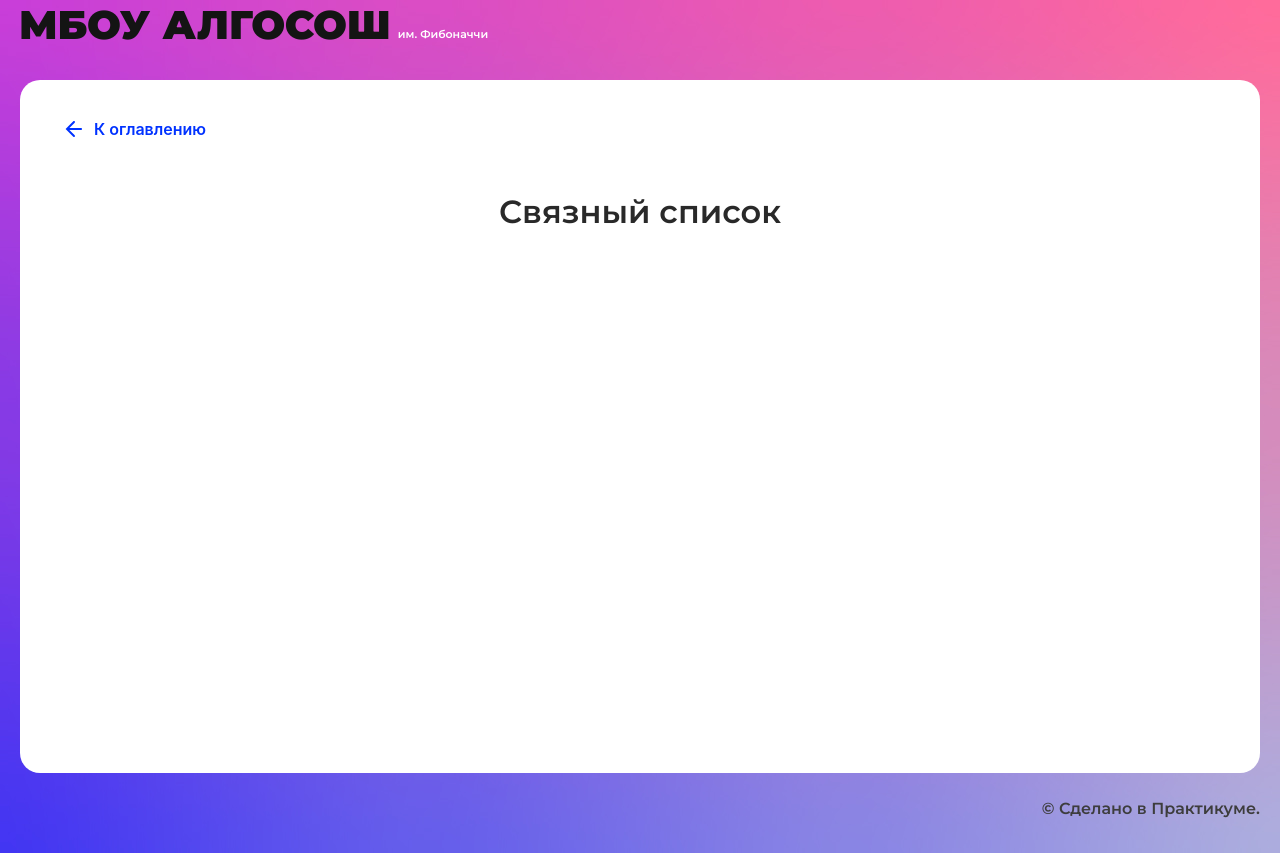
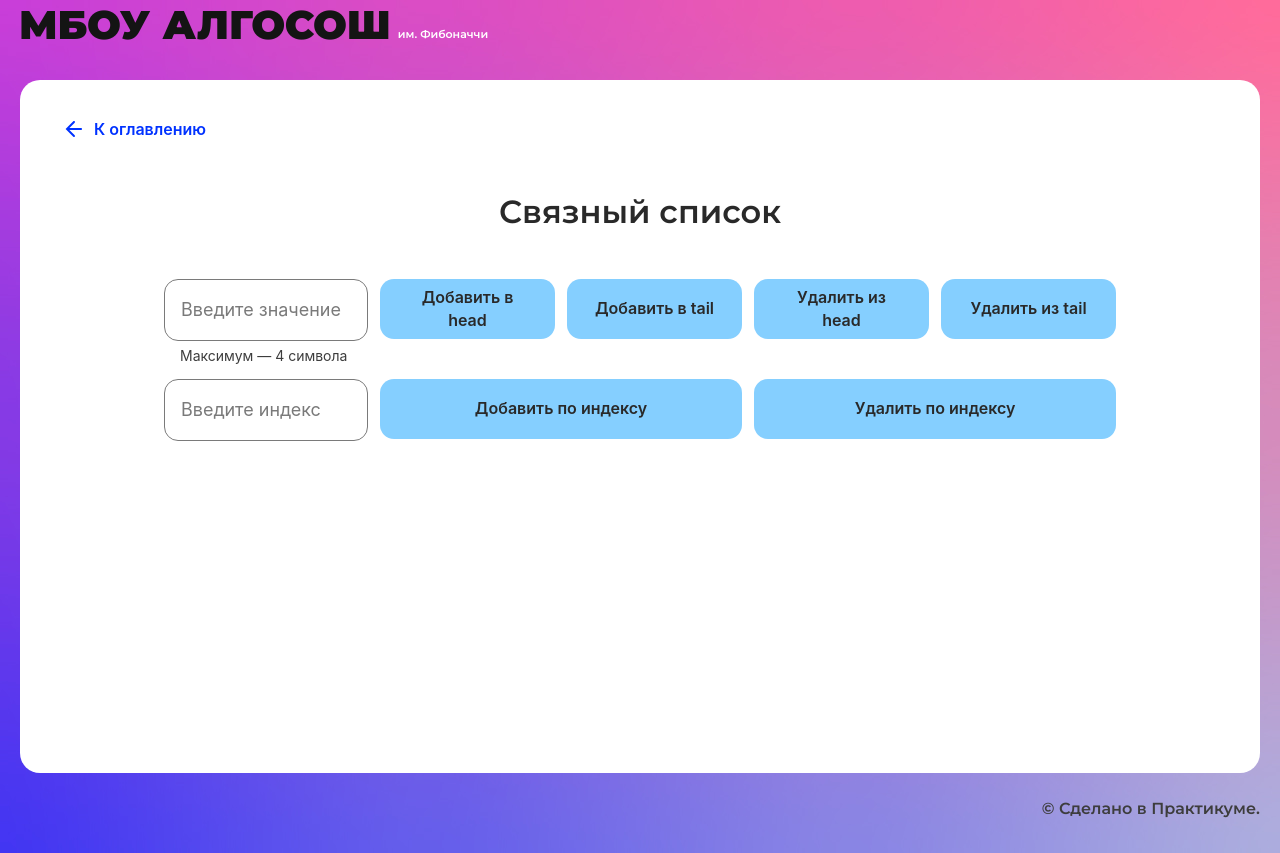
Before and after one commit to lizonkisel/algososh, a React (Create React App) app: page /list in a window 1280 px wide. Built offline with nearby package versions, Linux system fonts and the light colour scheme.

Commit message:
feat: add all form elements for ListPage

```diff
--- /dev/null
+++ b/src/components/list-page/list-page.module.css
@@ -0,0 +1,69 @@
+.form__fieldset {
+    margin: 0;
+    padding: 0;
+
+    display: flex;
+    flex-direction: row;
+    justify-content: center;
+    column-gap: 12px;
+
+    border: none;
+}
+
+.form__fieldset:last-of-type {
+    margin: 12px 0 0 0;
+}
+
+/* .form__fieldset_type_grid {
+    margin: 12px auto 0 auto;
+    display: grid;
+
+    grid-template-columns: minmax(150px, 204px) 362px 362px;
+
+    justify-items: stretch;
+} */
+
+.form__input {
+    max-width: 204px;
+}
+
+.form__button_size_small {
+    width: 175px;
+}
+
+.form__button_size_large {
+    width: 362px;
+}
+
+/* .form__button:last-child {
+    margin: 0 0 0 68px;
+} */
+
+.stackArea {
+    margin: 22px auto 0 auto;
+
+    /* display: flex;
+    flex-direction: row;
+    align-items: center;
+    justify-content: center;
+    column-gap: 16px; */
+
+    max-width: calc(944/1280 * 100vw);
+
+    display: grid;
+    grid-template-columns: repeat(auto-fit, 80px);
+    column-gap: 16px;
+    row-gap: 48px;
+
+    justify-content: center;
+}
+
+.stackArea__stack {
+    display: flex;
+    flex-direction: column;
+    row-gap: 8px;
+}
+
+.stack__top {
+    height: 22px;
+}
--- a/src/components/list-page/list-page.tsx
+++ b/src/components/list-page/list-page.tsx
@@ -1,10 +1,35 @@
 import React from "react";
+import styles from "./list-page.module.css";
+
 import { SolutionLayout } from "../ui/solution-layout/solution-layout";
+import { Input } from "../ui/input/input";
+import { Button } from "../ui/button/button";
+import { Circle } from "../ui/circle/circle";
+
+import { ElementStates } from "../../types/element-states";
 
 export const ListPage: React.FC = () => {
   return (
     <SolutionLayout title="Связный список">
+      <form action="" className={styles.form}>
+        <fieldset className={styles.form__fieldset} id='list_to_head_or_tail'>
+          <Input extraClass={styles.form__input} placeholder='Введите значение' type="text" maxLength={4} isLimitText={true} />
+          <Button extraClass={styles.form__button_size_small} text='Добавить в head' type='button' name='add_to_head'/>
+          <Button extraClass={styles.form__button_size_small} text='Добавить в tail' type='button' name='add_to_tail'/>
+          <Button extraClass={styles.form__button_size_small} text='Удалить из head' type='button' name='delete_from_head'/>
+          <Button extraClass={styles.form__button_size_small} text='Удалить из tail' type='button' name='delete_from_tail'/>
+        </fieldset>
 
+        <fieldset className={styles.form__fieldset} id='list_by_index'>
+          <Input extraClass={styles.form__input} placeholder='Введите индекс' type="number" min={0}/>
+          <Button extraClass={styles.form__button_size_large} text='Добавить по индексу' type='button' name='add_by_index'/>
+          <Button extraClass={styles.form__button_size_large} text='Удалить по индексу' type='button' name='delete_by_index'/>
+        </fieldset>
+
+        <section className={styles.stackArea}>
+          {/* {renderStack} */}
+        </section>
+      </form>
     </SolutionLayout>
   );
 };
```
